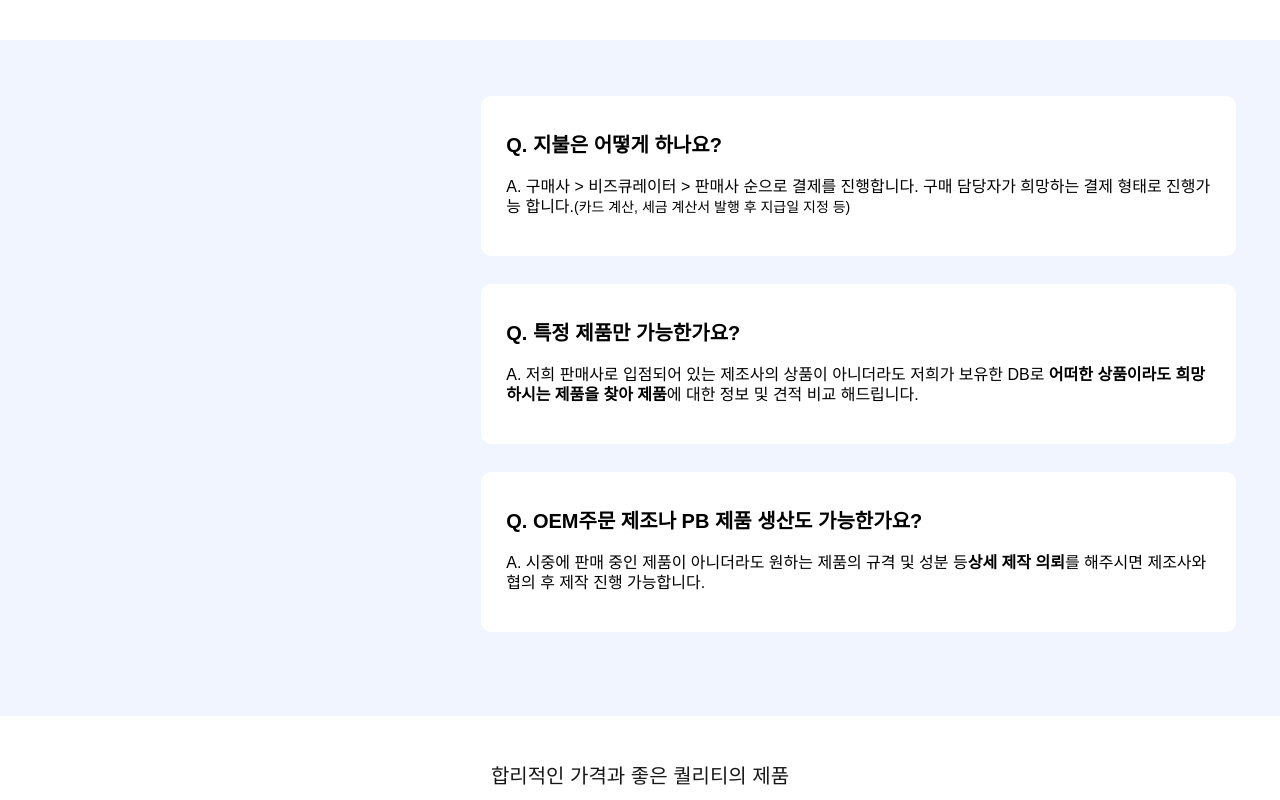
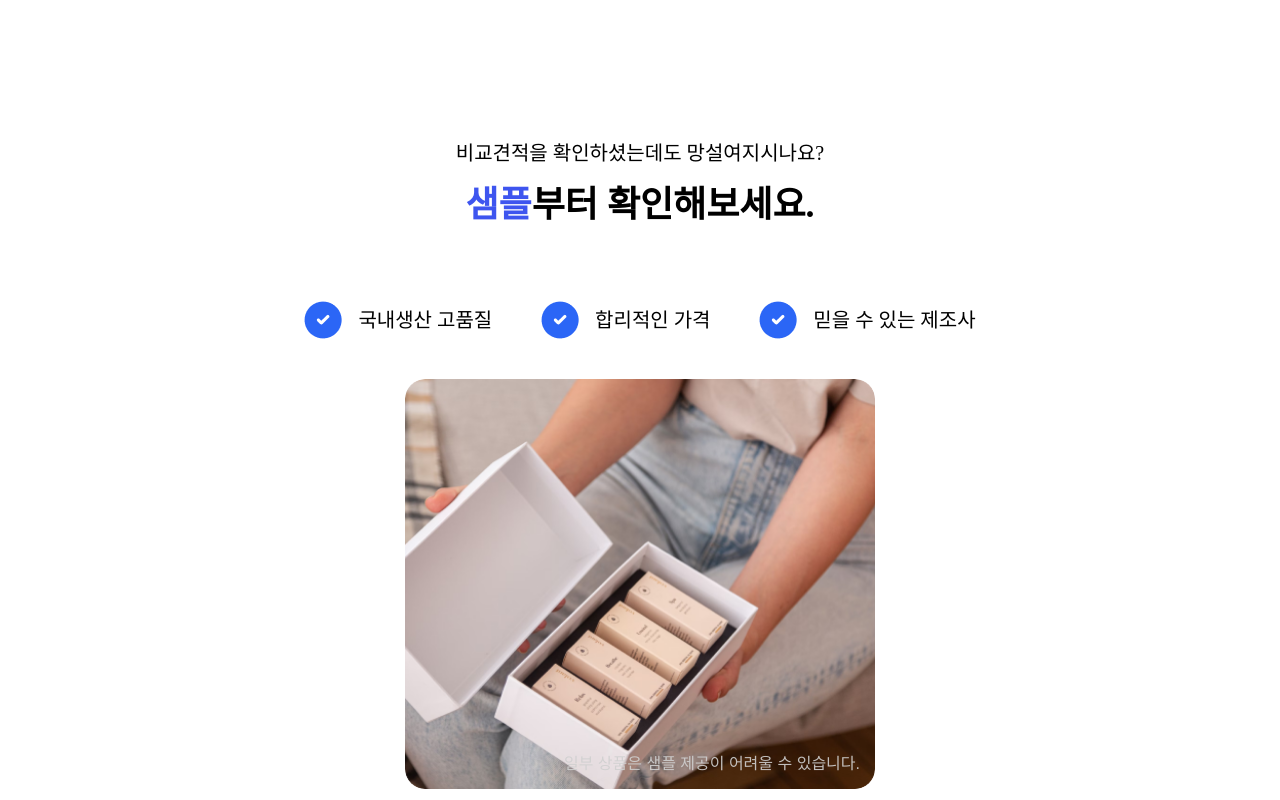
Before and after one commit to FastCampus-Final-Project-bizcurator-1/FinalProject-1-Frontend, a React (Create React App) app: page / in a window 1280 px wide. Shown: the part 1960-2760 px from the top of the page. Built offline with nearby package versions, Linux system fonts and the light colour scheme; the HTML template or start-up script is replaced by a standard one.

Commit message:
[ADD] Sample 컴포넌트 추가

```diff
--- a/src/App.js
+++ b/src/App.js
@@ -4,6 +4,7 @@ import PartnerList from './main/PartnerList';
 import GlobalStyle from './styles/GlobalStyle';
 import styled from 'styled-components';
 import FAQ from './main/FAQ/FAQ';
+import Sample from './main/Sample/Sample';
 
 function App() {
   const [isView, setIsView] = useState(false);
@@ -44,6 +45,7 @@ function App() {
       <GlobalStyle />
       <Test />
       <div ref={sectionRef}>
+        <Sample isView={isView} />
         <FAQ />
         <PartnerList />
       </div>
--- /dev/null
+++ b/src/main/Sample/CompanyAdvantages.jsx
@@ -0,0 +1,40 @@
+import React from 'react';
+import styled, { keyframes } from 'styled-components';
+
+export default function CompanyAdvantages({ isView, text, delay }) {
+  return (
+    <Container delay={delay} isView={isView} className={isView ? 'active' : ''}>
+      <img src="/images/checked.png" alt="" />
+      <Text3>{text}</Text3>
+    </Container>
+  );
+}
+
+const fadeIn = keyframes`
+    0% {
+    opacity: 0;
+  }
+  to {
+    visibility: visible;
+    opacity: 1;
+  }
+`;
+
+const Container = styled.div`
+  visibility: hidden;
+  display: flex;
+  justify-content: center;
+  align-items: center;
+  font-size: 20px;
+
+  &.active {
+    animation: ${fadeIn} 0.5s ease-in-out forwards;
+    animation-delay: ${props => props.delay}s;
+    opacity: 1;
+  }
+`;
+
+const Text3 = styled.div`
+  margin-left: 16px;
+  font-weight: 300;
+`;
--- /dev/null
+++ b/src/main/Sample/Sample.jsx
@@ -0,0 +1,177 @@
+import React from 'react';
+import styled, { keyframes } from 'styled-components';
+import CompanyAdvantages from './CompanyAdvantages';
+
+export default function Sample({ isView }) {
+  return (
+    <Container>
+      <Row1>
+        <TextContainer>
+          <Text1>비교견적을 확인하셨는데도 망설여지시나요?</Text1>
+          <Text2>
+            <Bold>샘플</Bold>부터 확인해보세요.
+          </Text2>
+        </TextContainer>
+      </Row1>
+      <Row2>
+        <AdvantagesContainer>
+          <CompanyAdvantages
+            isView={isView}
+            text="국내생산 고품질"
+            delay={1.5}
+          />
+          <CompanyAdvantages isView={isView} text="합리적인 가격" delay={2} />
+          <CompanyAdvantages
+            isView={isView}
+            text="믿을 수 있는 제조사"
+            delay={2.5}
+          />
+        </AdvantagesContainer>
+        <SampleImageContainer>
+          <Img src="/images/sample/sample01.png" />
+          <ImgDescription>
+            일부 상품은 샘플 제공이 어려울 수 있습니다.
+          </ImgDescription>
+          <ImgHover>
+            <HoverImg src="/images/sample/descriptionImg.png" />
+          </ImgHover>
+        </SampleImageContainer>
+      </Row2>
+    </Container>
+  );
+}
+
+const Container = styled.section`
+  width: 100vw;
+  height: 910px;
+  display: flex;
+  justify-content: center;
+  align-items: center;
+  flex-direction: column;
+  width: auto;
+  background-color: #ffffff;
+  line-height: 20px;
+  font-family: GmarketSansTTFMedium;
+`;
+
+const Row1 = styled.div`
+  display: flex;
+  justify-content: center;
+  align-items: center;
+`;
+const Row2 = styled.div`
+  justify-content: center;
+  align-items: center;
+  flex-direction: column;
+  width: 100%;
+  margin: 72px 0;
+`;
+
+const fadeInUp = keyframes`
+  0% {
+    opacity: 0;
+    transform: translate3d(0, 30%, 0);
+  }
+  to {
+    opacity: 1;
+    transform: translateZ(0);
+  }
+`;
+
+const TextContainer = styled.div`
+  display: flex;
+  justify-content: center;
+  align-items: center;
+  flex-direction: column;
+  width: 390px;
+  height: 100px;
+  margin: auto;
+  font-size: 48px;
+  line-height: 52px;
+  opacity: 0;
+
+  ${Container}.active & {
+    animation: ${fadeInUp} 0.5s linear;
+    opacity: 1;
+  }
+`;
+
+const Text1 = styled.div`
+  font-color: #181818;
+  font-size: 20px;
+  font-weight: 300;
+`;
+const Text2 = styled.div`
+  font-color: #181818;
+  font-size: 36px;
+  font-weight: bold;
+`;
+
+const Bold = styled.span`
+  color: #3e55ef;
+  font-weight: 700;
+`;
+
+const AdvantagesContainer = styled.div`
+  width: 720px;
+  display: flex;
+  justify-content: space-around;
+  align-items: center;
+  margin: auto;
+`;
+
+const ImgDescription = styled.div`
+  position: absolute;
+  right: 15px;
+  bottom: 15px;
+  font-size: 16px;
+  color: #d0d0d0;
+  opacity: 0.9;
+  font-weight: 100;
+  font-family: 'Noto Sans KR', sans-serif;
+`;
+
+const SampleImageContainer = styled.div`
+  position: relative;
+  width: 470px;
+  height: 410px;
+  margin: 40px auto 0;
+  position: relative;
+  display: flex;
+  justify-content: center;
+  align-items: center;
+  &:hover ${ImgDescription} {
+    display: none;
+  }
+`;
+
+const Img = styled.img`
+  width: 100%;
+  height: 100%;
+  border-radius: 20px;
+`;
+
+const ImgHover = styled.div`
+  position: absolute;
+  display: flex;
+  flex-direction: column;
+  justify-content: center;
+  align-items: center;
+  background-color: black;
+  width: 100%;
+  height: 100%;
+  top: 0;
+  left: 0;
+  opacity: 0;
+  transition: all 100ms ease-in;
+  border-radius: 20px;
+  cursor: pointer;
+  &:hover {
+    opacity: 0.6;
+  }
+`;
+
+const HoverImg = styled.img`
+  width: 80px;
+  height: 144px;
+`;
```
